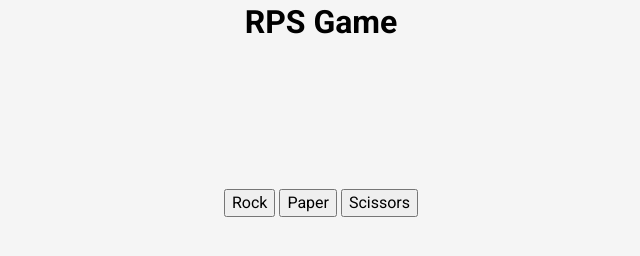
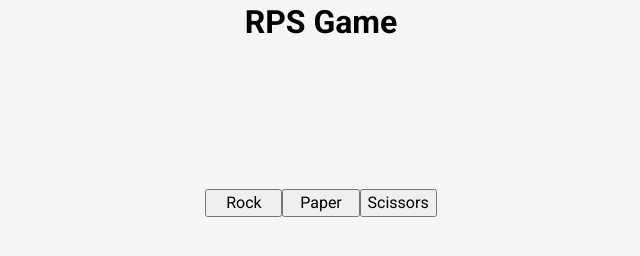
Before and after one commit to chr1swill/rock-paper-scissors, a plain HTML site: page index.html in a window 1280 px wide. Shown: the whole page, without its empty margins (319-959 px from the left). Drawn offline with Linux system fonts and the light colour scheme.

Commit message:
fix - change grid template row to coloumns

```diff
--- a/style.css
+++ b/style.css
@@ -97,3 +97,10 @@ h1 {
     font-size: var(--fs-med);
     font-weight: var(--fw-400);
 }
+
+.grid-row {
+    max-width: 100%;
+    height: auto;
+    display: grid;
+    grid-template-columns: repeat(3, 1fr);
+}
```
